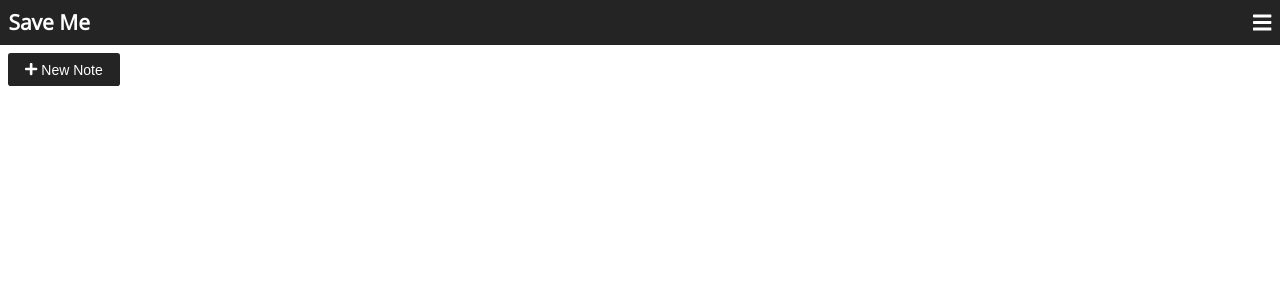
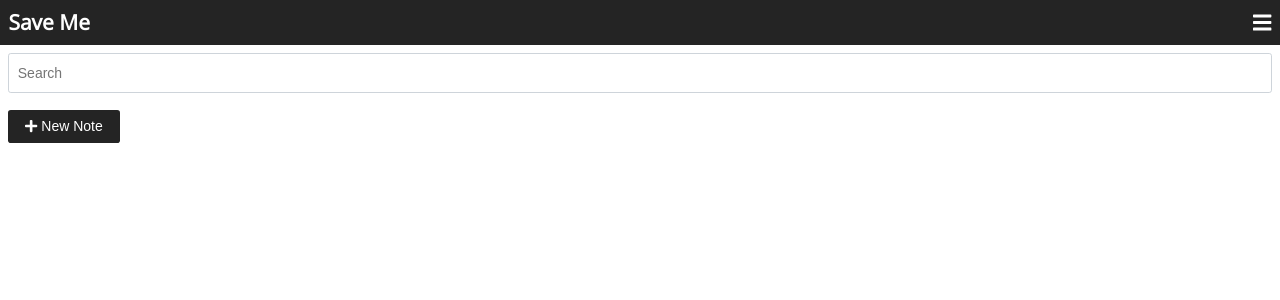
Before and after one commit to lucandrade/saveme, a React (Create React App) app: page / in a window 1280 px wide. Shown: the top 300 px of the page. Built offline with nearby package versions, Linux system fonts and the light colour scheme; what javascript-time-ago would draw is missing.

Commit message:
adding search form

```diff
--- a/src/App.js
+++ b/src/App.js
@@ -4,6 +4,7 @@ import NavBar from './Components/NavBar';
 import NoteList from './Components/NoteList';
 import NoteForm from './Components/NoteForm';
 import Pagination from './Components/Pagination';
+import SearchForm from './Components/SearchForm';
 
 const ITEMS_PER_PAGE = 5;
 
@@ -19,6 +20,7 @@ export default class App extends Component {
                 index: null,
             },
             editing: false,
+            q: '',
         };
     }
 
@@ -26,8 +28,18 @@ export default class App extends Component {
         this.loadNotes();
     }
 
-    transformNotes(notes) {
-        const copy = notes.slice(0).map((n, i) => {
+    filterNotes(notes) {
+        const { q } = this.state;
+
+        if (!q) {
+            return notes;
+        }
+
+        return notes.filter(n => n.text.toLowerCase().includes(q.toLowerCase()));
+    }
+
+    fillNotes(notes) {
+        return notes.map((n, i) => {
             n.index = i;
 
             if (n.hasOwnProperty('createdAt')) {
@@ -38,14 +50,23 @@ export default class App extends Component {
 
             return n;
         });
+    }
 
-        return copy.sort((a, b) => {
+    sortNotes(notes) {
+        return notes.sort((a, b) => {
             if (!a.createdAt || !b.createdAt) {
                 return 1;
             }
 
             return b.createdAt - a.createdAt;
         });
+    }
+
+    transformNotes(notes) {
+        let finalNotes = notes.slice(0);
+        finalNotes = this.filterNotes(finalNotes);
+        finalNotes = this.fillNotes(finalNotes);
+        return this.sortNotes(finalNotes);
     }
 
     getNumberOfPages(notes) {
@@ -57,11 +78,12 @@ export default class App extends Component {
     }
 
     getNotesForCurrentPage(page, notes) {
-        const copy = this.transformNotes(notes);
+        const formattedNotes = this.transformNotes(notes);
+        const copy = formattedNotes.slice(0);
         const start = (page - 1) * ITEMS_PER_PAGE;
         const pageNotes = copy.splice(start, ITEMS_PER_PAGE);
 
-        return pageNotes;
+        return { formattedNotes, pageNotes };
     }
 
     async loadNotes() {
@@ -136,7 +158,7 @@ export default class App extends Component {
 
         await Storage.save(notes);
 
-        const pageNotes = this.getNotesForCurrentPage(page, notes);
+        const { pageNotes } = this.getNotesForCurrentPage(page, notes);
 
         if (pageNotes.length < 1 && page > 0) {
             this.setState({ notes, page: page - 1 });
@@ -178,6 +200,13 @@ export default class App extends Component {
         });
     }
 
+    onChangeQuery(q) {
+        this.setState({
+            q,
+            page: 1,
+        });
+    }
+
     renderLoading() {
         return (
             <div className="sm-loading">
@@ -193,21 +222,27 @@ export default class App extends Component {
             return this.renderLoading();
         }
 
-        const { editing, notes, note, page } = this.state;
+        const { editing, notes, note, page, q } = this.state;
         let listing = null;
+        let search = null;
+        const { formattedNotes, pageNotes } = this.getNotesForCurrentPage(page, notes);
 
         if (!editing) {
             listing = (
-                <NoteList notes={this.getNotesForCurrentPage(page, notes)}
+                <NoteList notes={pageNotes}
                     onEdit={this.onEdit.bind(this)}
                     onRemove={this.onRemove.bind(this)}
                     onCopy={this.onCopy.bind(this)} />
+            );
+            search = (
+                <SearchForm q={q} onChange={this.onChangeQuery.bind(this)} />
             );
         }
 
         return (
             <div className="sm-app sm-loaded">
                 <NavBar onClear={this.onClearNotes.bind(this)} />
+                {search}
                 <NoteForm editing={editing}
                     note={note}
                     onChange={this.onChange.bind(this)}
@@ -216,7 +251,7 @@ export default class App extends Component {
                     onSave={this.onSave.bind(this)} />
                 {listing}
                 <Pagination page={page}
-                    pages={this.getNumberOfPages(notes)}
+                    pages={this.getNumberOfPages(formattedNotes)}
                     onClick={this.onChangePage.bind(this)} />
             </div>
         );
--- /dev/null
+++ b/src/Components/SearchForm.js
@@ -0,0 +1,39 @@
+import React, { Component } from 'react';
+
+export default class SearchForm extends Component {
+    constructor(props) {
+        super(props);
+        this.state = {
+            q: '',
+        };
+    }
+
+    onChange(event) {
+        const { value } = event.target;
+
+        this.setState({
+            q: value,
+        });
+    }
+
+    onSubmit(event) {
+        event.preventDefault();
+        this.props.onChange(this.state.q);
+    }
+
+    render() {
+        const { q } = this.state;
+
+        return (
+            <form className="sm-form sm-form-search" autoComplete="off" onSubmit={this.onSubmit.bind(this)}>
+                <div className="sm-form-group">
+                    <input type="text"
+                            className="sm-form-control"
+                            value={q}
+                            placeholder="Search"
+                            onChange={this.onChange.bind(this)} />
+                </div>
+            </form>
+        );
+    }
+}
--- a/src/scss/form.scss
+++ b/src/scss/form.scss
@@ -25,4 +25,10 @@
             min-height: 150px;
         }
     }
+
+    &.sm-form-search {
+        .sm-form-control {
+            margin-bottom: 0;
+        }
+    }
 }
```
